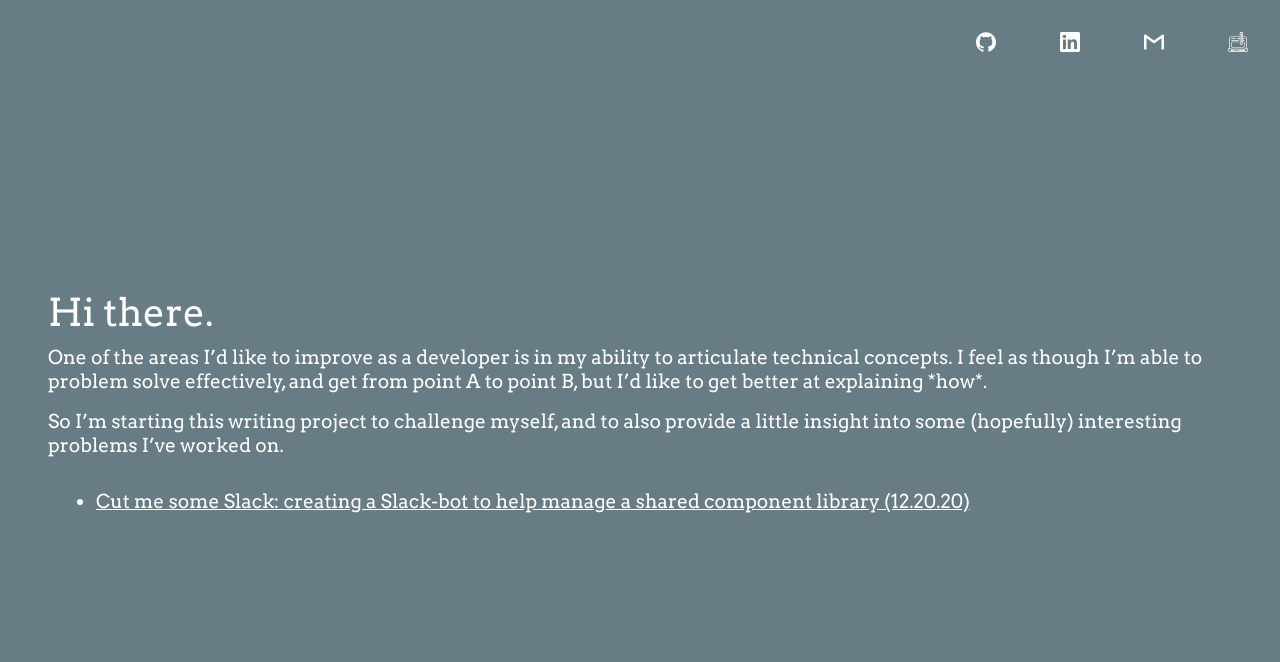
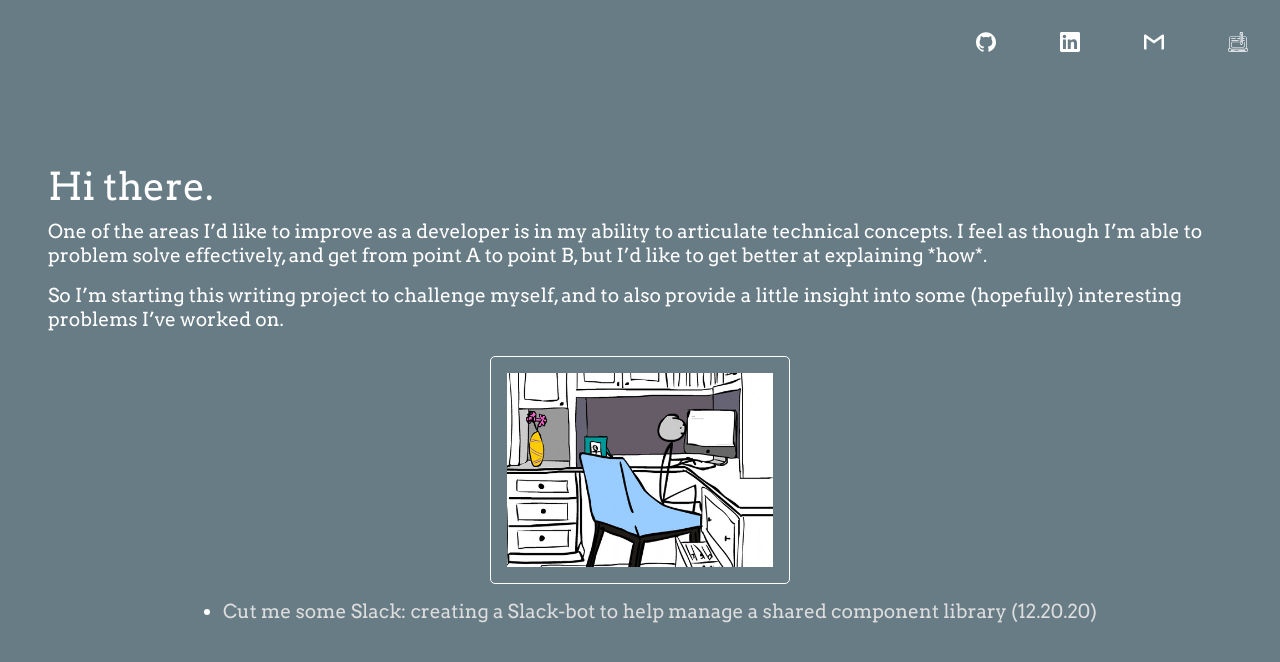
Before and after one commit to EvanSanderson/Old-evansanderson-portfolio, a website: page blog/index.html in a window 1280 px wide. Drawn offline with Linux system fonts and the light colour scheme.

Commit message:
Add images to blog and clean up some styling related to blog titles

```diff
--- a/blog/index.html
+++ b/blog/index.html
@@ -84,11 +84,14 @@
               <p>
                 So I’m starting this writing project to challenge myself, and to also provide a little insight into some (hopefully) interesting problems I’ve worked on.
               </p>
-              <ul>
-                  <li>
-                      <a href="../blog/slack_bot">Cut me some Slack: creating a Slack-bot to help manage a shared component library (12.20.20)</a>
-                  </li>
-              </ul>
+              <div class="flex-container justify-center blog-posts">
+                <img height="auto" width="300px" alt="funny gif of person writing and falling apart" src="../../dist/assets/writing_is_hard.gif"/>
+                <ul>
+                    <li>
+                        <a class="blog-link" href="../blog/slack_bot">Cut me some Slack: creating a Slack-bot to help manage a shared component library (12.20.20)</a>
+                    </li>
+                </ul>
+              </div>
           </div>
       </section>
 </body>
--- a/css/styles.css
+++ b/css/styles.css
@@ -7,19 +7,47 @@
 
 }
 
-.blog > div > ul {
-    margin-left: 3rem;
-    margin-top: 1.5rem;
+.blog-post > p {
+    letter-spacing: 0.5px;
+}
+
+.blog-image, .blog-posts {
+    margin: 1rem 0;
+}
+
+.blog-posts {
+    margin-top: 1rem;
+}
+
+.blog-posts > ul {
+    margin-left: 2.5rem;
     list-style-type: disc;
 }
 
-.blog > div > ul > li > a {
-    color: #fff;
-    text-decoration: underline;
+.blog-posts > ul > li > .blog-link {
+    color:#DDDDDD;
 }
 
-.blog-post > p {
-    letter-spacing: 0.5px;
+.blog-posts > img {
+    border-radius: 5px;
+    border: 1px solid #fff;
+    padding: 1rem;
+    margin-bottom: 1rem;
+}
+
+h2.blog-subtitle {
+    color: #fff;
+    text-transform: capitalize;
+    font-style: italic;
+}
+
+.blog-byline {
+    font-size: 0.9rem;
+    letter-spacing: 1px;
+    width: 100%;
+    margin-bottom: 1rem;
+    padding-bottom: 1rem;
+    border-bottom: 1px solid #fff;
 }
 
 /* Main Page */
```
Also changed, not shown: blog/slack_bot/index.html (+10 -0 lines), index.html (+1 -1 lines), dist/assets/initializing_slack_app.png (added), dist/assets/slack_api_screenshot.png (added), dist/assets/writing_is_hard.gif (added), dist/css/style.min.css.
